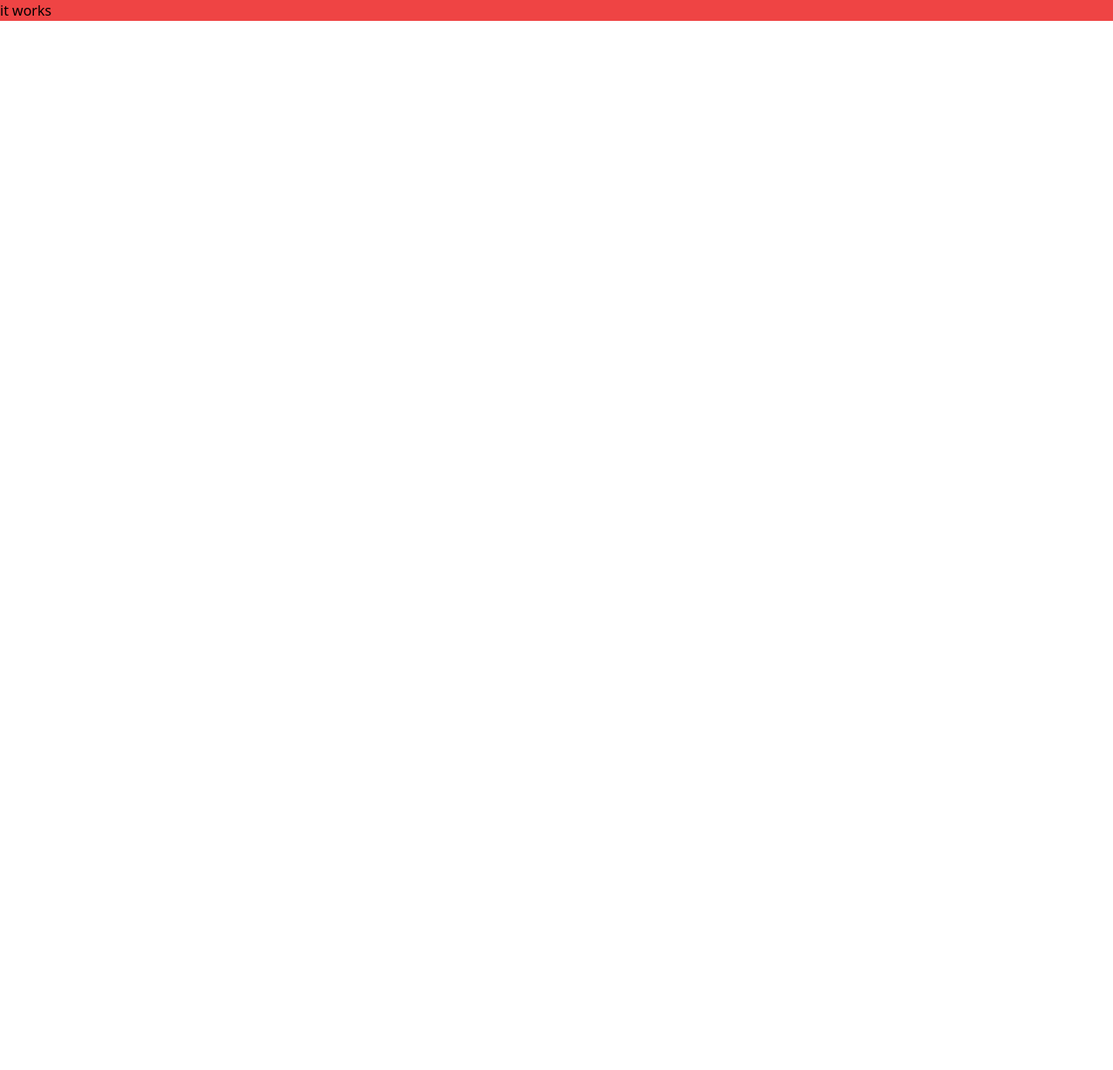
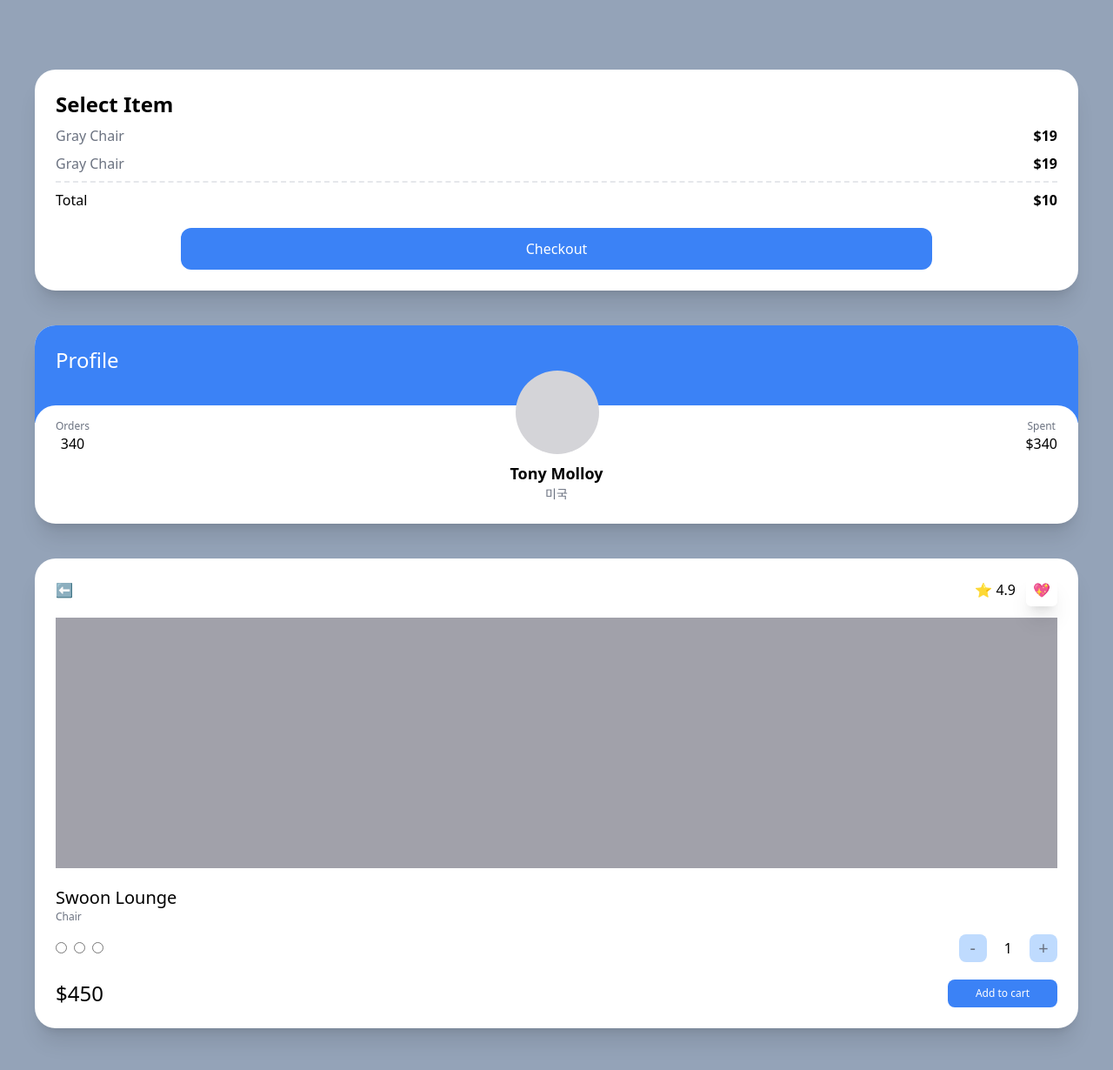
Before and after one commit to jeondoh/carrot-market, a Next.js app: page / in a window 1280 px wide. Shown: the top 1230 px of the page at 87% size. Before the commit the page ends 800 px from the top, so only its background shows below. Built offline with nearby package versions, Linux system fonts and the light colour scheme.

Commit message:
feat: main page card markup with tailwind

```diff
--- a/pages/index.tsx
+++ b/pages/index.tsx
@@ -2,8 +2,88 @@
 
 const Home: NextPage = () => {
   return (
-    <div className="bg-red-500">
-      <h1 className="text-black">it works</h1>
+    <div>
+      <div className="bg-slate-400 py-20 px-10 grid gap-10 min-h-screen">
+        {/* 1 */}
+        <div className="bg-white p-6 rounded-3xl shadow-xl">
+          <span className="font-semibold text-2xl">Select Item</span>
+          <div className="flex justify-between my-2">
+            <span className="text-gray-500">Gray Chair</span>
+            <span className="font-semibold">$19</span>
+          </div>
+          <div className="flex justify-between">
+            <span className="text-gray-500">Gray Chair</span>
+            <span className="font-semibold">$19</span>
+          </div>
+          <div className="flex justify-between mt-2 pt-2 border-t-2 border-dashed">
+            <span>Total</span>
+            <span className="font-semibold">$10</span>
+          </div>
+          <div className="mt-5 bg-blue-500 text-white p-3 text-center rounded-xl w-3/4 mx-auto">
+            Checkout
+          </div>
+        </div>
+        {/* 2 */}
+        <div className="bg-white overflow-hidden rounded-3xl shadow-xl">
+          <div className="bg-blue-500 p-6 pb-14">
+            <span className="text-white text-2xl">Profile</span>
+          </div>
+          <div className="rounded-3xl p-6 bg-white relative -top-5">
+            <div className="flex relative -top-16 items-end justify-between">
+              <div className="flex flex-col items-center">
+                <span className="text-xs text-gray-500">Orders</span>
+                <span className="font-medium">340</span>
+              </div>
+              <div className="h-24 w-24 bg-zinc-300 rounded-full" />
+              <div className="flex flex-col items-center">
+                <span className="text-xs text-gray-500">Spent</span>
+                <span className="font-medium">$340</span>
+              </div>
+            </div>
+            <div className="relative  flex flex-col items-center -mt-14 -mb-5">
+              <span className="text-lg font-bold">Tony Molloy</span>
+              <span className="text-sm text-gray-500">미국</span>
+            </div>
+          </div>
+        </div>
+        {/* 3 */}
+        <div className="bg-white p-6 rounded-3xl shadow-xl">
+          <div className="flex mb-5 justify-between items-center">
+            <span>⬅️</span>
+            <div className="space-x-3">
+              <span>⭐️ 4.9</span>
+              <span className="shadow-xl p-2 rounded-md">💖</span>
+            </div>
+          </div>
+          <div className="bg-zinc-400 h-72 mb-5" />
+          <div className="flex flex-col">
+            <span className="font-medium text-xl">Swoon Lounge</span>
+            <span className="text-xs text-gray-500">Chair</span>
+            <div className="mt-3 mb-5 flex justify-between items-center">
+              <div className="space-x-2">
+                <input type="radio" />
+                <input type="radio" />
+                <input type="radio" />
+              </div>
+              <div className="flex items-center space-x-5">
+                <button className="rounded-lg bg-blue-200 flex justify-center items-center aspect-square w-8 text-xl text-gray-500">
+                  -
+                </button>
+                <span>1</span>
+                <button className="rounded-lg bg-blue-200 flex justify-center items-center aspect-square w-8 text-xl text-gray-500">
+                  +
+                </button>
+              </div>
+            </div>
+            <div className="flex justify-between items-center">
+              <span className="font-medium text-2xl">$450</span>
+              <button className="bg-blue-500 py-2 px-8 text-center text-xs text-white rounded-lg">
+                Add to cart
+              </button>
+            </div>
+          </div>
+        </div>
+      </div>
     </div>
   );
 };
```
